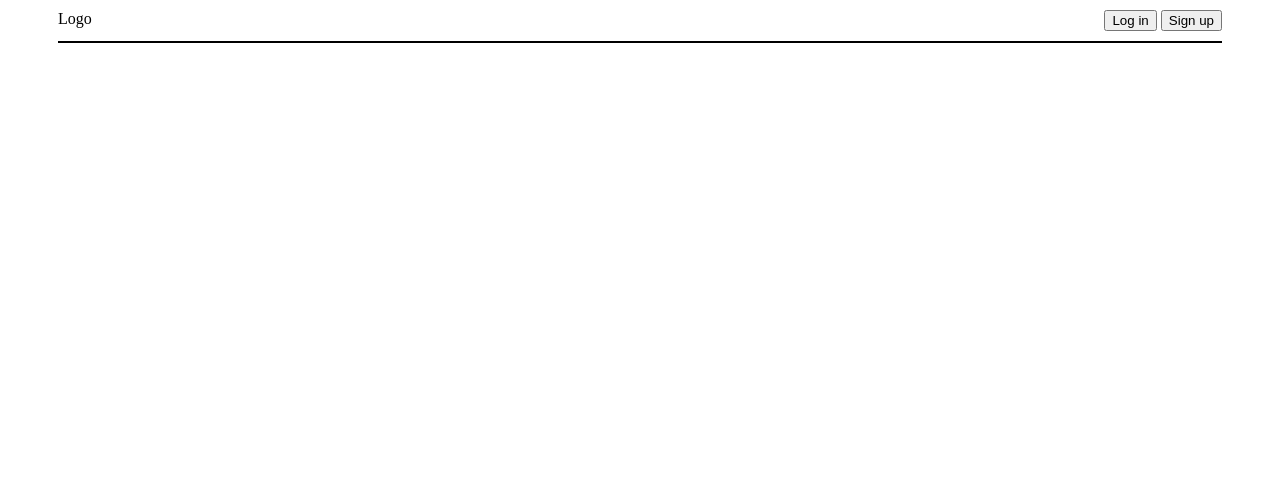
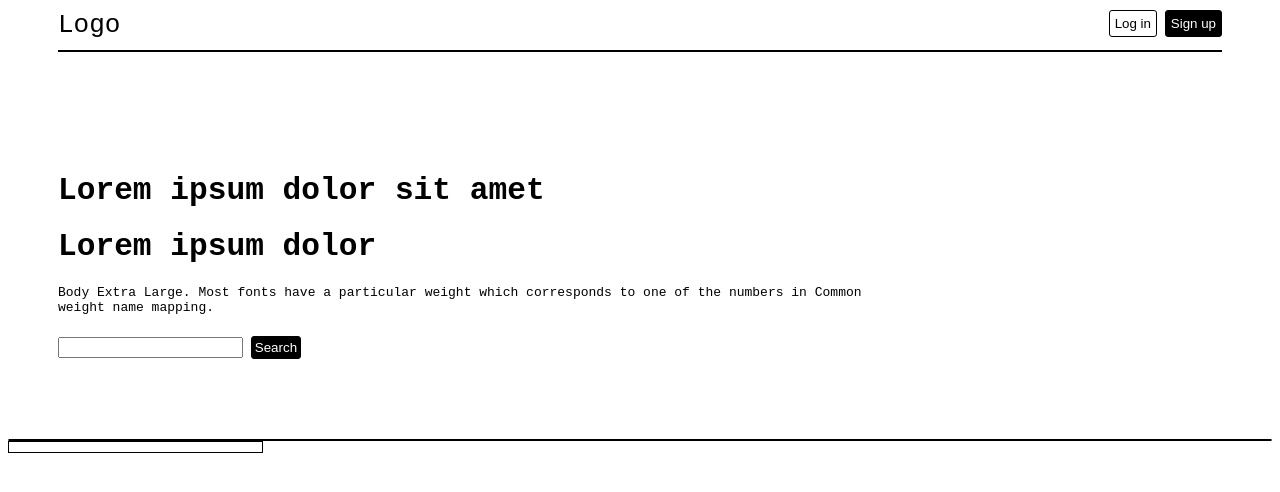
Before and after one commit to ved1beta/PG-web, a plain HTML site: page index.html in a window 1280 px wide. Drawn offline with Linux system fonts and the light colour scheme.

Commit message:
top part was done improvements needed in searchBar

```diff
--- a/index.html
+++ b/index.html
@@ -10,11 +10,28 @@
     <script src="script.js"></script>
     <div class="header">
     <div class="logo">Logo</div>
-    <div class="nav"><button>Log in</button>
-    <button>Sign up</button></div>
+    <div class="nav"><button class="log">Log in</button>
+    <button class="sign">Sign up</button></div>
 </div>
-<div class="line">
+<div class="line"></div>
+<div class="cont">
+<div class="big">
+    <h1>Lorem ipsum dolor sit amet</h1>
+    <h1>Lorem ipsum dolor</h1>
+</div>
+<div class="txt">
+    <p>Body Extra Large. Most fonts have a particular weight which corresponds to one of the numbers in Common weight name mapping.</p>
+</div>
+<div class="search">
+<input type="search">
+<button class="sign"id="search">Search</button>
+</div>
+</div>
+<div class="line" id="line2"></div>
+<div class="titals">
+    <div class="title">
 
+    </div>
 </div>
 </body>
 </html>
--- a/style.css
+++ b/style.css
@@ -1,4 +1,8 @@
-.header{
+body {
+    font-family: monospace;
+}
+
+.header {
     display: flex;
     justify-content: space-between;
     margin-left: 50px;
@@ -6,9 +10,61 @@
     margin-top: 10px;
 
 }
-.line{
+
+.line {
     border: 0.4px solid black;
     margin-left: 50px;
     margin-right: 50px;
     margin-top: 10px;
 }
+
+.logo {
+    font-size: xx-large;
+}
+
+
+
+button {
+    padding: 5px;
+    border: 0.1px solid black;
+border-radius: 3px;
+
+}
+.log{
+    background-color: white;
+}
+.sign{
+    color: white;
+    background-color: black;
+}
+.cont{
+    padding-top: 100px;
+    padding-left: 50px;
+
+}
+.big{
+    font-size:larger;
+}
+.txt{
+
+    width: 70%;
+}
+#search{
+    padding: 3px;
+}
+.search{
+    padding-top: 8px;
+}
+#line2{
+
+margin: 0px;
+margin-top: 80px;
+border-radius: 3px;
+border: solid black 0.1px;
+}
+.title{
+    border: 1px solid black;
+    width: 20%;
+    height: 10px;
+
+}
```
